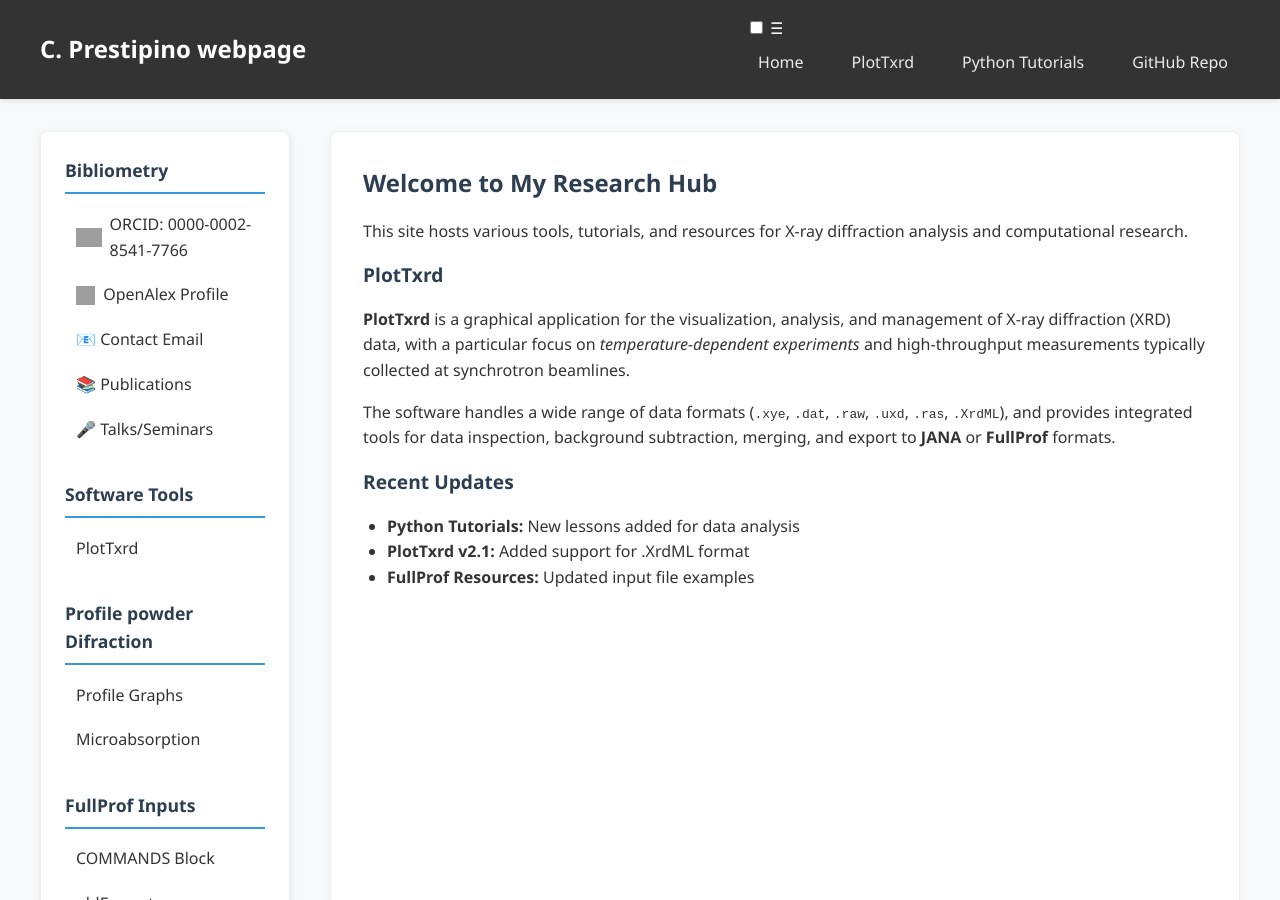
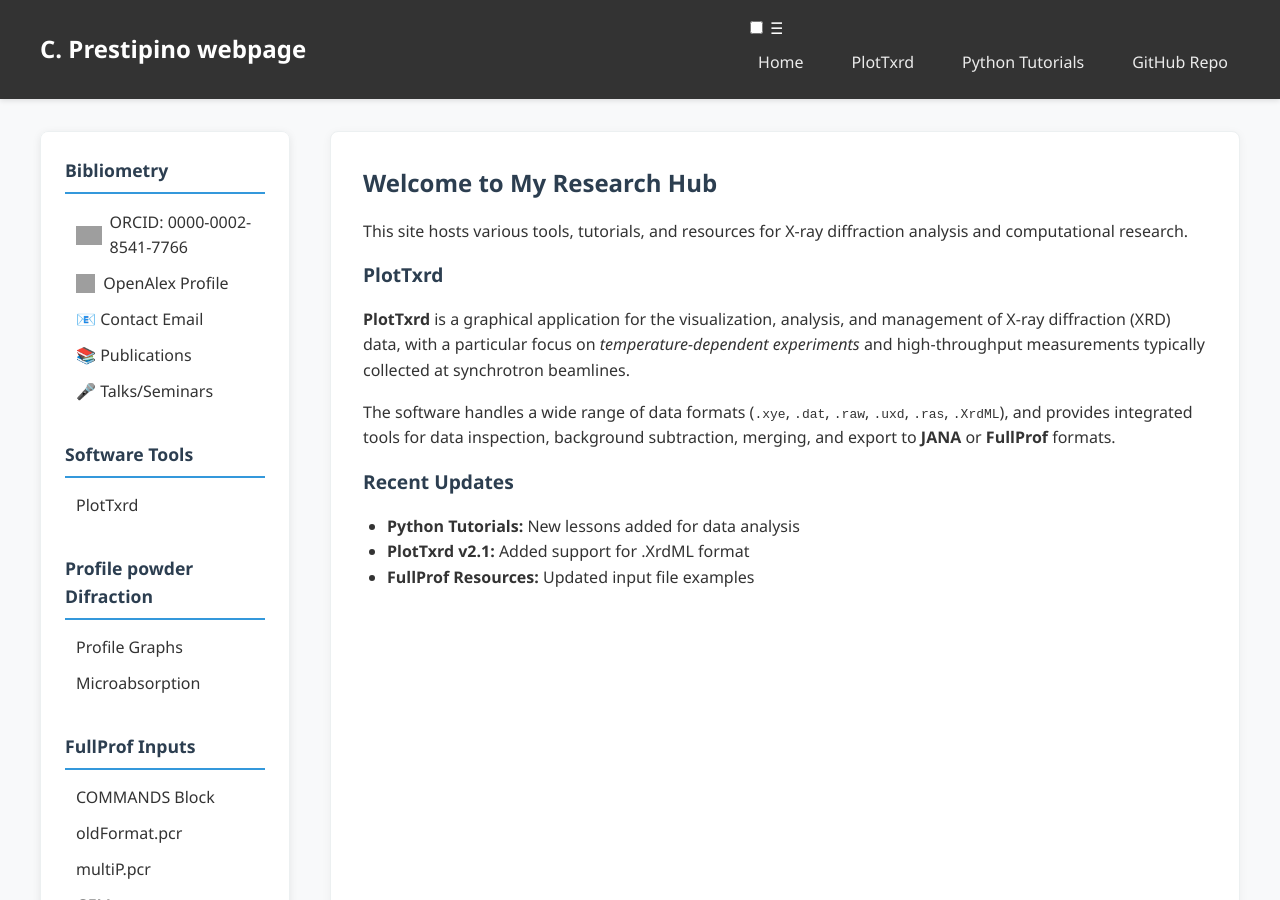
Before and after one commit to Prestipino/Prestipino.github.io, a Jekyll site: the page built from index.html, in a window 1280 px wide and 900 px high. Built offline with Jekyll 4.4.1, drawn with Linux system fonts in a browser that asks for light colours; grey boxes are pictures that could not be loaded.

Commit message:
tight sidebar

```diff
--- a/assets/css/custom.css
+++ b/assets/css/custom.css
@@ -124,7 +124,7 @@ body {
 }
 
 .sidebar-section li {
-    margin-bottom: 0.5rem;
+    margin-bottom: 0.25rem;
 }
 
 .sidebar-section li:last-child {
@@ -136,7 +136,7 @@ body {
     text-decoration: none;
     display: flex;  /* flex only for sidebar */
     align-items: center;
-    padding: 0.35rem 0.5rem;
+    padding: 0.2rem 0.5rem;
     border-left: 3px solid transparent;
     transition: all 0.2s ease;
     border-radius: 3px;
```
